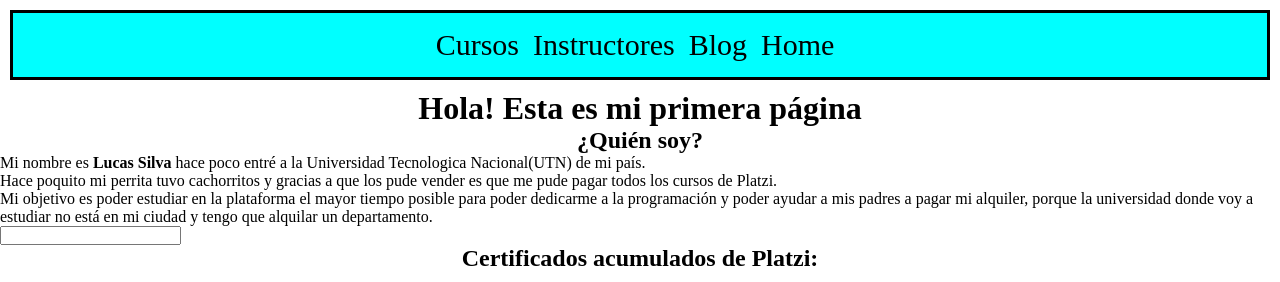
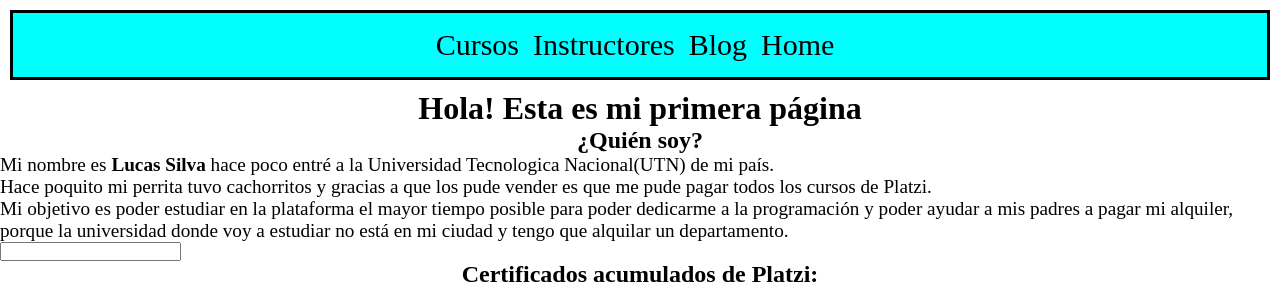
Before and after one commit to LucasAugusto-py/lucasaugusto-py.github.io, a plain HTML site: page index.html in a window 1280 px wide. Shown: the top 282 px of the page. Drawn offline with Linux system fonts and the light colour scheme.

Commit message:
fixed sizeFont and familyFont

```diff
--- a/style.css
+++ b/style.css
@@ -5,7 +5,10 @@
 h1, h2{
     text-align: center;
 }
-
+p{
+    font-family: 'Times New Roman', Times, serif;
+    font-size: 1.2em;
+}
 .main-nav{
     text-align: center;
     margin: 10px;
```
